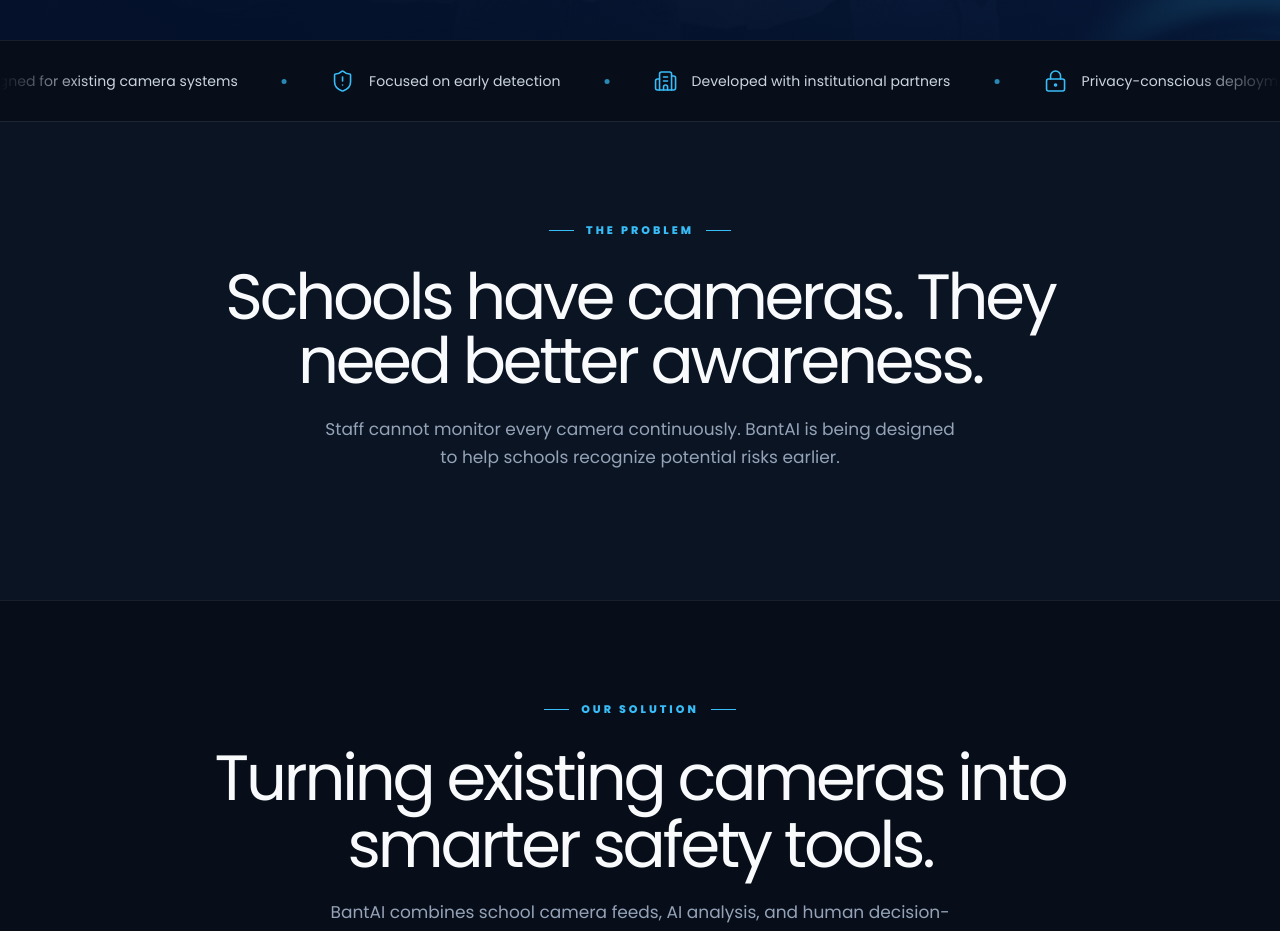
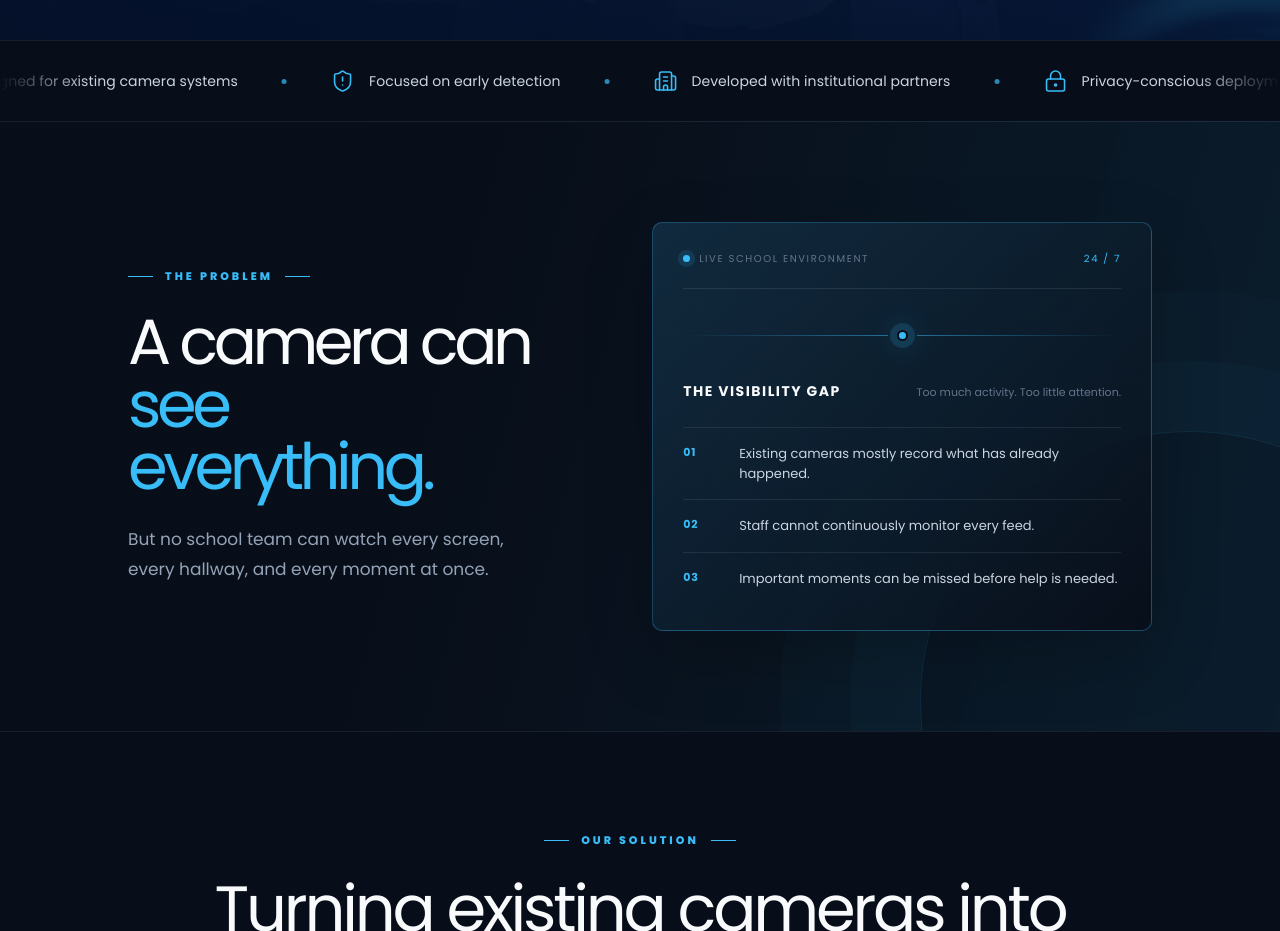
Before and after one commit to seiji0z/bantai-web, a React (Vite) app: page / in a window 1280 px wide. Shown: the part 760-1691 px from the top of the page. Built offline with nearby package versions, Linux system fonts and the light colour scheme.

Commit message:
feat: write the problem section

```diff
--- a/src/index.css
+++ b/src/index.css
@@ -240,6 +240,180 @@ button {
   min-height: 0;
   padding: 28px 0;
   background: #080e19;
+}
+
+.problem-section {
+  position: relative;
+  overflow: hidden;
+  background:
+    linear-gradient(105deg, rgba(8, 14, 25, 0.96) 35%, rgba(11, 34, 51, 0.75)),
+    #080e19;
+}
+
+.problem-section::after {
+  position: absolute;
+  right: -180px;
+  bottom: -240px;
+  width: 540px;
+  height: 540px;
+  border: 1px solid rgba(56, 189, 248, 0.12);
+  border-radius: 50%;
+  box-shadow: 0 0 0 70px rgba(56, 189, 248, 0.025), 0 0 0 140px rgba(56, 189, 248, 0.018);
+  content: "";
+  pointer-events: none;
+}
+
+.problem-shell {
+  position: relative;
+  z-index: 1;
+  display: grid;
+  width: min(100%, 1120px);
+  grid-template-columns: minmax(0, 0.9fr) minmax(420px, 1.1fr);
+  gap: clamp(50px, 9vw, 130px);
+  align-items: center;
+}
+
+.problem-heading {
+  text-align: left;
+}
+
+.problem-heading .section-label {
+  justify-content: flex-start;
+}
+
+.problem-heading h2 {
+  margin-bottom: 26px;
+  color: #f8fafc;
+  font-size: clamp(2.8rem, 5vw, 5.2rem);
+  line-height: 0.98;
+  letter-spacing: -0.07em;
+}
+
+.problem-heading h2 span {
+  color: #38bdf8;
+}
+
+.problem-heading > p {
+  max-width: 430px;
+  color: #94a3b8;
+  font-size: 17px;
+  line-height: 1.75;
+}
+
+.problem-visual {
+  position: relative;
+  padding: 28px 30px 26px;
+  border: 1px solid rgba(56, 189, 248, 0.3);
+  border-radius: 10px;
+  background:
+    linear-gradient(135deg, rgba(20, 52, 75, 0.72), rgba(8, 14, 25, 0.92)),
+    repeating-linear-gradient(0deg, transparent 0 49px, rgba(148, 163, 184, 0.06) 50px),
+    repeating-linear-gradient(90deg, transparent 0 49px, rgba(148, 163, 184, 0.06) 50px);
+  box-shadow: 0 24px 70px rgba(0, 0, 0, 0.2);
+}
+
+.problem-visual-top {
+  display: flex;
+  align-items: center;
+  justify-content: space-between;
+  padding-bottom: 22px;
+  border-bottom: 1px solid rgba(148, 163, 184, 0.16);
+  color: #64748b;
+  font-size: 10px;
+  letter-spacing: 1.6px;
+}
+
+.problem-status {
+  display: inline-flex;
+  align-items: center;
+  gap: 9px;
+}
+
+.problem-status > span {
+  width: 7px;
+  height: 7px;
+  border-radius: 50%;
+  background: #38bdf8;
+  box-shadow: 0 0 0 5px rgba(56, 189, 248, 0.12);
+}
+
+.problem-time {
+  color: #38bdf8;
+}
+
+.problem-signal {
+  display: flex;
+  align-items: center;
+  gap: 9px;
+  height: 92px;
+}
+
+.problem-signal-line {
+  height: 1px;
+  flex: 1;
+  background: linear-gradient(90deg, transparent, rgba(56, 189, 248, 0.5));
+}
+
+.problem-signal-line:last-child {
+  background: linear-gradient(90deg, rgba(56, 189, 248, 0.5), transparent);
+}
+
+.problem-signal-dot {
+  width: 11px;
+  height: 11px;
+  border: 2px solid #080e19;
+  border-radius: 50%;
+  background: #38bdf8;
+  box-shadow: 0 0 0 7px rgba(56, 189, 248, 0.14), 0 0 28px rgba(56, 189, 248, 0.7);
+}
+
+.problem-insight {
+  display: flex;
+  align-items: baseline;
+  justify-content: space-between;
+  gap: 18px;
+  margin-bottom: 25px;
+}
+
+.problem-insight strong {
+  color: #f8fafc;
+  font-size: 14px;
+  letter-spacing: 1.5px;
+}
+
+.problem-insight span {
+  color: #64748b;
+  font-size: 11px;
+  text-align: right;
+}
+
+.problem-points {
+  display: grid;
+  gap: 0;
+  margin: 0;
+  padding: 0;
+  list-style: none;
+}
+
+.problem-points li {
+  display: grid;
+  grid-template-columns: 42px 1fr;
+  gap: 14px;
+  padding: 16px 0;
+  border-top: 1px solid rgba(148, 163, 184, 0.14);
+}
+
+.problem-points li > span {
+  color: #38bdf8;
+  font-size: 11px;
+  font-weight: 700;
+  letter-spacing: 1px;
+}
+
+.problem-points p {
+  color: #cbd5e1;
+  font-size: 13px;
+  line-height: 1.5;
 }
 
 .trust-strip-viewport {
--- a/src/sections/ProblemSection.jsx
+++ b/src/sections/ProblemSection.jsx
@@ -1,13 +1,60 @@
-import SectionPlaceholder from "../components/ui/SectionPlaceholder";
-
 function ProblemSection() {
   return (
-    <section className="content-section" id="problem">
-      <SectionPlaceholder
-        eyebrow="THE PROBLEM"
-        title="Schools have cameras. They need better awareness."
-        description="Staff cannot monitor every camera continuously. BantAI is being designed to help schools recognize potential risks earlier."
-      />
+    <section className="problem-section content-section" id="problem">
+      <div className="problem-shell reveal">
+        <div className="problem-heading">
+          <div className="section-label">
+            <span />
+            THE PROBLEM
+            <span />
+          </div>
+          <h2>
+            A camera can
+            <br />
+            <span>see everything.</span>
+          </h2>
+          <p>
+            But no school team can watch every screen, every hallway, and
+            every moment at once.
+          </p>
+        </div>
+
+        <div className="problem-visual" aria-label="The school safety visibility gap">
+          <div className="problem-visual-top">
+            <span className="problem-status">
+              <span />
+              LIVE SCHOOL ENVIRONMENT
+            </span>
+            <span className="problem-time">24 / 7</span>
+          </div>
+
+          <div className="problem-signal">
+            <span className="problem-signal-line" />
+            <span className="problem-signal-dot" />
+            <span className="problem-signal-line" />
+          </div>
+
+          <div className="problem-insight">
+            <strong>THE VISIBILITY GAP</strong>
+            <span>Too much activity. Too little attention.</span>
+          </div>
+
+          <ul className="problem-points">
+            <li>
+              <span>01</span>
+              <p>Existing cameras mostly record what has already happened.</p>
+            </li>
+            <li>
+              <span>02</span>
+              <p>Staff cannot continuously monitor every feed.</p>
+            </li>
+            <li>
+              <span>03</span>
+              <p>Important moments can be missed before help is needed.</p>
+            </li>
+          </ul>
+        </div>
+      </div>
     </section>
   );
 }
```
